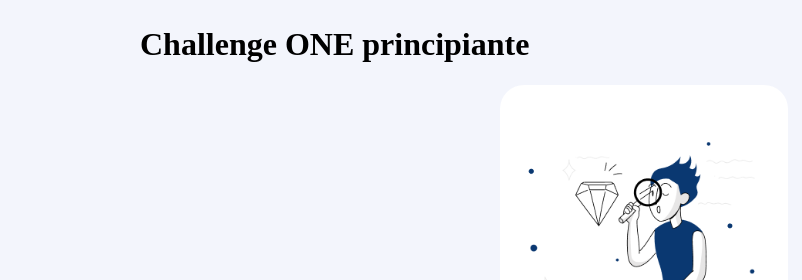
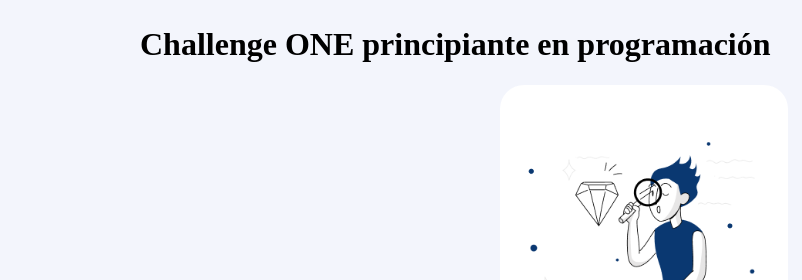
Before and after one commit to Emmanuel-AR/Emmanuel-AR.github.io, a plain HTML site: page index.html in a window 1280 px wide. Shown: the top 280 px of the page, 332-1134 px from the left. Drawn offline with Linux system fonts and the light colour scheme; files whose address does not match are found by name.

Commit message:
Update index.html

```diff
--- a/index.html
+++ b/index.html
@@ -13,7 +13,7 @@
         <div class="logo">
             <img class="logoalura" src="../Challenge ONE Encriptador/images/Logo.png" alt="logo de Alura">
             <!-- <h1 class="tittle">Challenge ONE principiante en programación</h1> -->
-            <h1 class="tittle">Challenge ONE principiante</h1>
+             <h1 class="tittle">Challenge ONE principiante en programación</h1>
         </div>
         <div class="left">
            <input class="text-input" id="inputTexto" type="text" placeholder="Ingrese el texto aquí">
```
